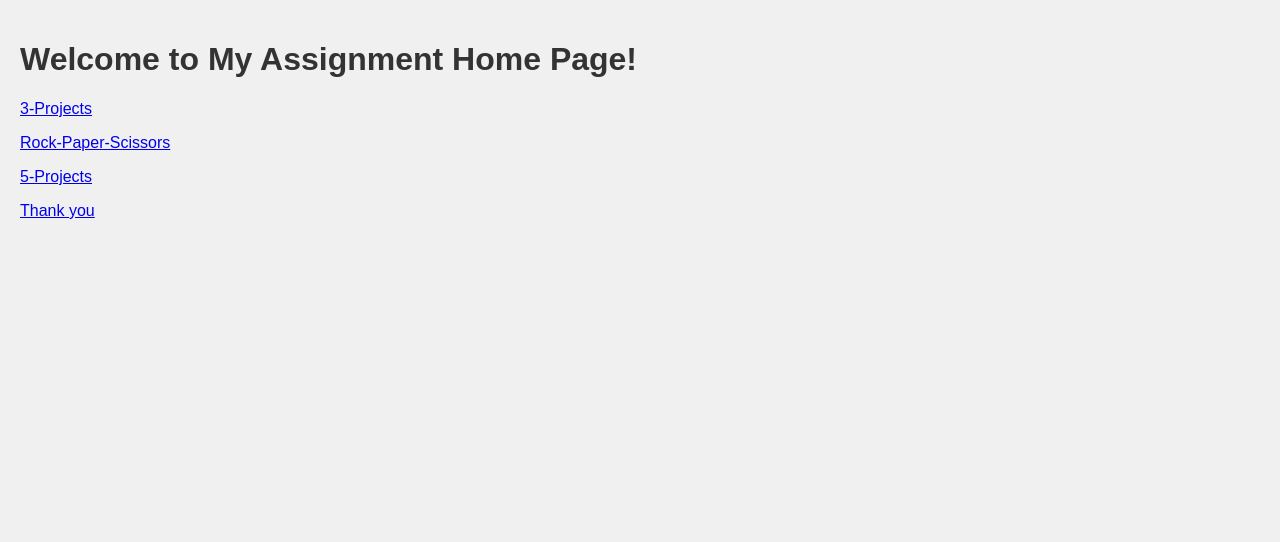
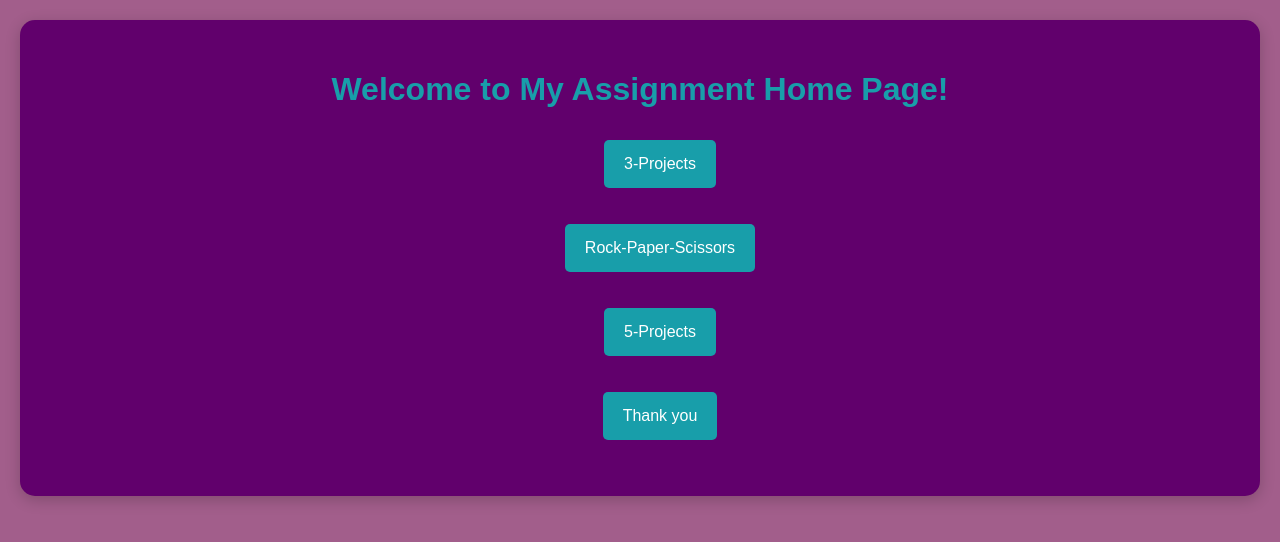
Before and after one commit to AshNick15/Final, a plain HTML site: page index.html in a window 1280 px wide. Drawn offline with Linux system fonts and the light colour scheme.

Commit message:
Update style.css

```diff
--- a/style.css
+++ b/style.css
@@ -1,35 +1,37 @@
 body {
-    font-family: Arial, sans-serif;
-    background-color: #f0f0f0;
+    background-color: #a25e8b;
+    font-family: 'Arial', sans-serif;
+    text-align: center;
     margin: 0;
     padding: 20px;
 }
 
-h1 {
-    color: #333;
-    align-items: center;
+.container {
+    background-color: #61006c;
+    border-radius: 15px;
+    padding: 30px;
+    box-shadow: 0 4px 15px rgba(0, 0, 0, 0.2);
 }
 
-ul {
-    list-style-type: none;
-    padding: 0;
+h1 {
+    color: #189eaa;
 }
 
-li {
-    background: #ffffff;
-    margin: 5px 0;
-    padding: 10px;
-    border: 1px solid #ccc;
-    cursor: pointer;
-    transition: background 0.3s;
+.links {
+    margin-top: 20px;
 }
 
-li:hover {
-    background: #e0e0e0;
+a {
+    display: inline-block;
+    margin: 10px;
+    padding: 15px 20px;
+    text-decoration: none;
+    background-color: #189eaa;
+    color: rgb(255, 255, 255);
+    border-radius: 5px;
+    transition: background-color 0.3s;
 }
 
-#selected-item {
-    margin-top: 20px;
-    font-size: 18px;
-    color: #555;
+a:hover {
+    background-color: #a25e8b;
 }
```
